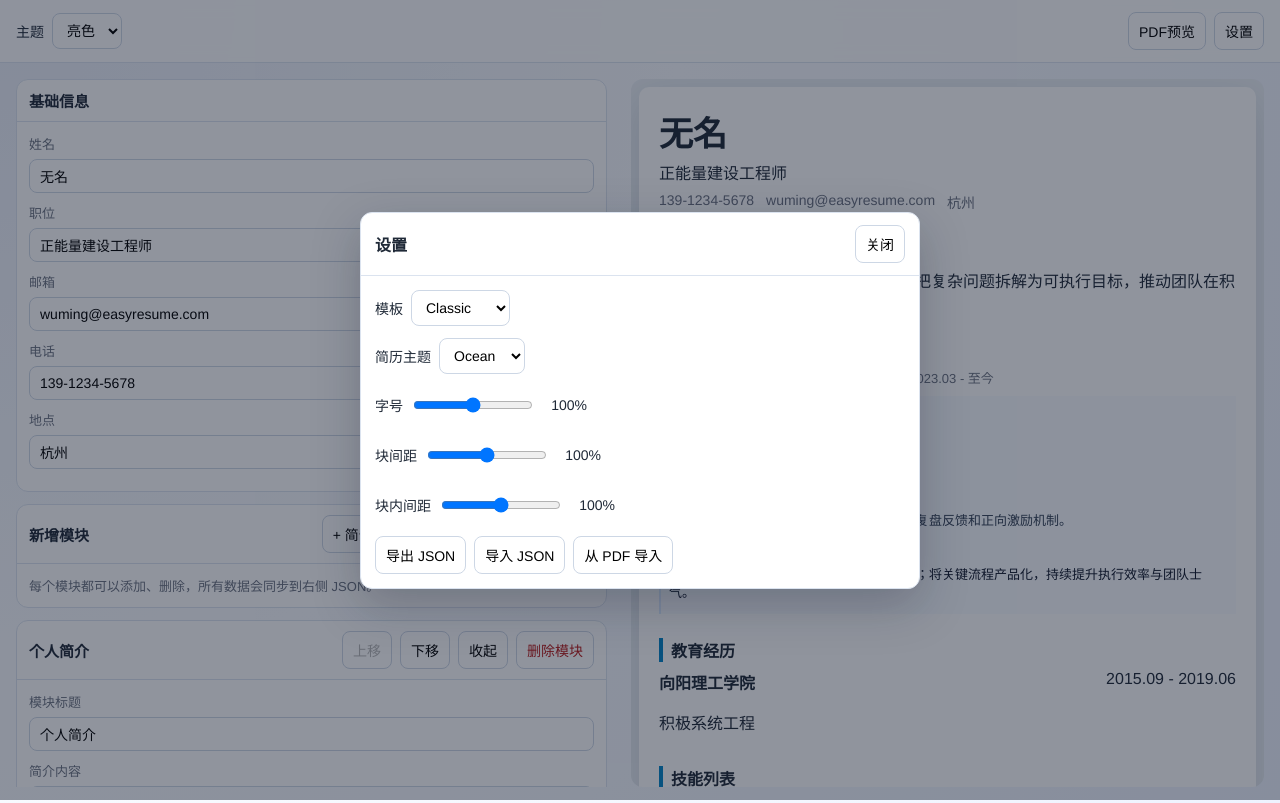
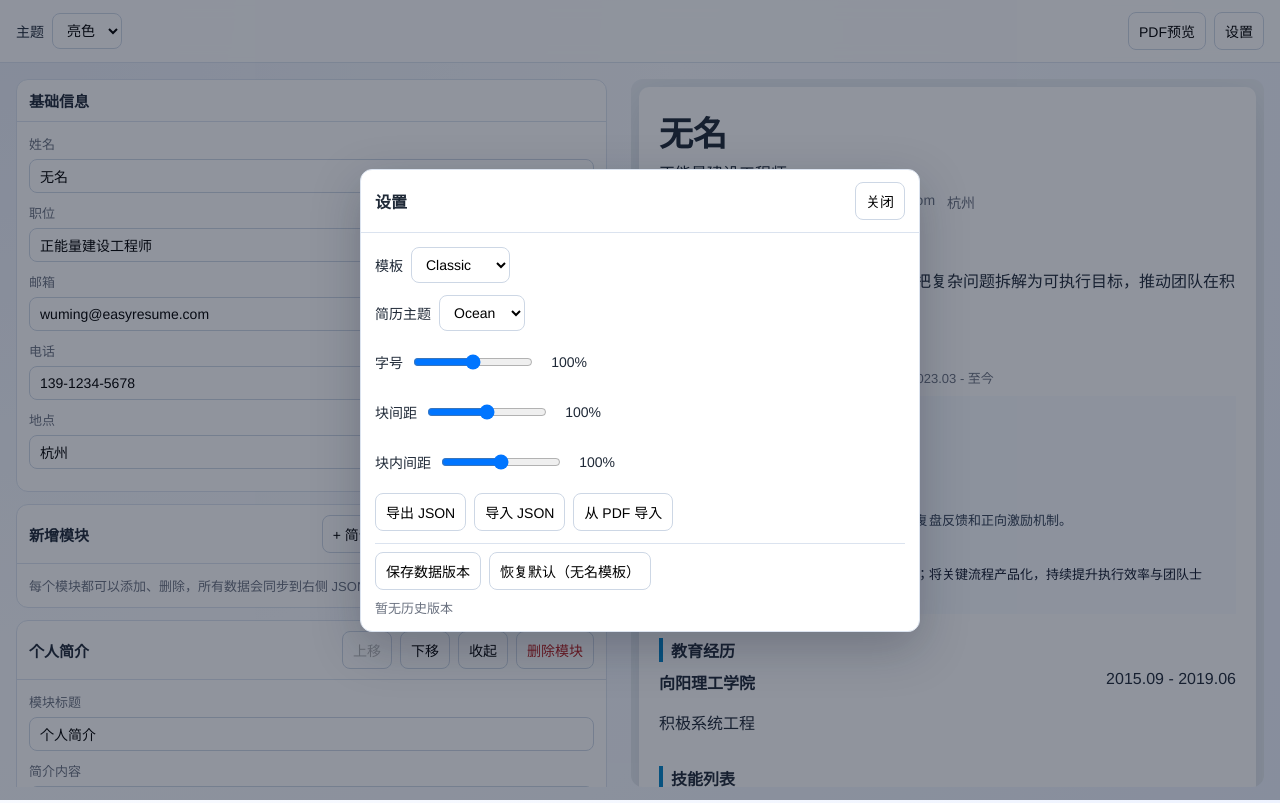
Before and after one commit to wylovely/EasyResume, a React (Vite) app: page / in a window 1280 px wide. Both pictures are taken after a click on the button "设置". Built offline with nearby package versions, Linux system fonts and the light colour scheme.

Commit message:
[feat]: add resume version snapshots apply history and default restore

```diff
--- a/src/App.tsx
+++ b/src/App.tsx
@@ -1,4 +1,4 @@
-import { CSSProperties, ChangeEvent, useEffect, useRef, useState } from 'react';
+import { CSSProperties, ChangeEvent, useEffect, useMemo, useRef, useState } from 'react';
 import EditorPanel from './components/business/EditorPanel';
 import PreviewPanel from './components/business/PreviewPanel';
 import PdfPreviewModal from './components/business/PdfPreviewModal';
@@ -6,7 +6,7 @@ import TopToolbar from './components/business/TopToolbar';
 import SettingsModal from './components/business/SettingsModal';
 import { TEMPLATE_REGISTRY } from './components/business/PreviewPanel/templates/templateRegistry';
 import { createDefaultResume } from './data/defaultResume';
-import { ThemeType, TemplateType, UiTheme } from './types/resume';
+import { ResumeData, ThemeType, TemplateType, UiTheme } from './types/resume';
 import {
   LocalExtendedConfig,
   createDefaultExtendedConfig,
@@ -69,6 +69,50 @@ const buildResumeFileBaseName = (
 };
 
 const PDF_SOFT_BREAK_CLASS = 'pdf-soft-break-before';
+const RESUME_VERSIONS_KEY = 'resumeVersions';
+const MAX_RESUME_VERSIONS = 20;
+
+interface ResumeVersionRecord {
+  id: string;
+  label: string;
+  createdAt: string;
+  resume: ResumeData;
+}
+
+const cloneResume = (value: ResumeData): ResumeData => {
+  if (typeof structuredClone === 'function') return structuredClone(value);
+  return JSON.parse(JSON.stringify(value)) as ResumeData;
+};
+
+const buildVersionLabel = (basics: { name: string; phone: string; role: string }): string => {
+  const name = basics.name.trim() || '无名';
+  const phone = basics.phone.trim() || '无电话';
+  const role = basics.role.trim() || '未设置岗位';
+  return `${name}-${phone}-${role}`;
+};
+
+const readResumeVersions = (source: Record<string, unknown>): ResumeVersionRecord[] => {
+  const raw = source[RESUME_VERSIONS_KEY];
+  if (!Array.isArray(raw)) return [];
+
+  return raw
+    .map((item) => {
+      if (typeof item !== 'object' || item === null) return null;
+      const record = item as Record<string, unknown>;
+      if (typeof record.id !== 'string') return null;
+      if (typeof record.label !== 'string') return null;
+      if (typeof record.createdAt !== 'string') return null;
+      if (!isResumeData(record.resume)) return null;
+
+      return {
+        id: record.id,
+        label: record.label,
+        createdAt: record.createdAt,
+        resume: record.resume,
+      } satisfies ResumeVersionRecord;
+    })
+    .filter((item): item is ResumeVersionRecord => item !== null);
+};
 
 const applyPdfSoftBreaks = (target: HTMLElement): void => {
   const paperRect = target.getBoundingClientRect();
@@ -120,6 +164,7 @@ const App = () => {
   const [pdfImporting, setPdfImporting] = useState(false);
   const importInputRef = useRef<HTMLInputElement>(null);
   const importPdfInputRef = useRef<HTMLInputElement>(null);
+  const resumeVersions = useMemo(() => readResumeVersions(localConfig.pageConfigs), [localConfig.pageConfigs]);
 
   useEffect(() => {
     let disposed = false;
@@ -402,6 +447,44 @@ const App = () => {
     '--inner-gap-scale': innerGapScale.toString(),
   } as CSSProperties;
 
+  const saveResumeVersion = () => {
+    const createdAt = new Date().toLocaleString('zh-CN', { hour12: false });
+    const snapshot: ResumeVersionRecord = {
+      id: `${Date.now()}-${Math.random().toString(16).slice(2, 8)}`,
+      label: buildVersionLabel(resume.basics),
+      createdAt,
+      resume: cloneResume(resume),
+    };
+
+    setLocalConfig((current) => {
+      const currentVersions = readResumeVersions(current.pageConfigs);
+      const nextVersions = [snapshot, ...currentVersions].slice(0, MAX_RESUME_VERSIONS);
+      return {
+        ...current,
+        pageConfigs: {
+          ...current.pageConfigs,
+          [RESUME_VERSIONS_KEY]: nextVersions,
+        },
+      };
+    });
+    window.alert('当前简历数据已保存为历史版本。');
+  };
+
+  const applyResumeVersion = (id: string) => {
+    const target = resumeVersions.find((item) => item.id === id);
+    if (!target) {
+      window.alert('未找到该历史版本。');
+      return;
+    }
+    setResume(cloneResume(target.resume));
+    window.alert(`已应用历史版本：${target.label}`);
+  };
+
+  const restoreDefaultResume = () => {
+    setResume(createDefaultResume());
+    window.alert('已恢复默认简历模板（无名）。');
+  };
+
   return (
     <div className={`app app-ui-${uiTheme}`} style={appStyle}>
       <TopToolbar
@@ -446,6 +529,10 @@ const App = () => {
           if (pdfImporting) return;
           importPdfInputRef.current?.click();
         }}
+        versions={resumeVersions.map(({ id, label, createdAt }) => ({ id, label, createdAt }))}
+        onSaveVersion={saveResumeVersion}
+        onApplyVersion={applyResumeVersion}
+        onRestoreDefault={restoreDefaultResume}
       />
 
       <input
--- a/src/components/business/SettingsModal/index.tsx
+++ b/src/components/business/SettingsModal/index.tsx
@@ -1,4 +1,10 @@
 import { ThemeType, TemplateType } from '../../../types/resume';
+
+interface ResumeVersionItem {
+  id: string;
+  label: string;
+  createdAt: string;
+}
 
 interface SettingsModalProps {
   open: boolean;
@@ -17,6 +23,10 @@ interface SettingsModalProps {
   onExportJson: () => void;
   onImportJson: () => void;
   onImportPdf: () => void;
+  versions: ResumeVersionItem[];
+  onSaveVersion: () => void;
+  onApplyVersion: (id: string) => void;
+  onRestoreDefault: () => void;
 }
 
 const SettingsModal = ({
@@ -36,6 +46,10 @@ const SettingsModal = ({
   onExportJson,
   onImportJson,
   onImportPdf,
+  versions,
+  onSaveVersion,
+  onApplyVersion,
+  onRestoreDefault,
 }: SettingsModalProps) => {
   if (!open) return null;
 
@@ -120,6 +134,32 @@ const SettingsModal = ({
               从 PDF 导入
             </button>
           </div>
+
+          <div className="version-section">
+            <div className="settings-actions">
+              <button type="button" onClick={onSaveVersion}>
+                保存数据版本
+              </button>
+              <button type="button" onClick={onRestoreDefault}>
+                恢复默认（无名模板）
+              </button>
+            </div>
+
+            <div className="version-list">
+              {versions.length === 0 && <p className="tip">暂无历史版本</p>}
+              {versions.map((item) => (
+                <div className="version-row" key={item.id}>
+                  <div>
+                    <strong>{item.label}</strong>
+                    <p className="muted">{item.createdAt}</p>
+                  </div>
+                  <button type="button" onClick={() => onApplyVersion(item.id)}>
+                    应用
+                  </button>
+                </div>
+              ))}
+            </div>
+          </div>
         </div>
       </section>
     </div>
--- a/src/styles.css
+++ b/src/styles.css
@@ -174,6 +174,43 @@ button {
   display: flex;
   gap: 8px;
   flex-wrap: wrap;
+}
+
+.version-section {
+  display: flex;
+  flex-direction: column;
+  gap: 8px;
+  padding-top: 8px;
+  border-top: 1px solid var(--line);
+}
+
+.version-list {
+  display: flex;
+  flex-direction: column;
+  gap: 8px;
+  max-height: 220px;
+  overflow: auto;
+  padding-right: 4px;
+}
+
+.version-row {
+  display: flex;
+  justify-content: space-between;
+  gap: 8px;
+  align-items: flex-start;
+  border: 1px solid var(--line);
+  border-radius: 8px;
+  padding: 8px;
+  background: #f8fafc;
+}
+
+.version-row strong {
+  font-size: 13px;
+}
+
+.version-row .muted {
+  margin: 4px 0 0;
+  font-size: 12px;
 }
 
 .button-link {
@@ -585,6 +622,11 @@ textarea {
   color: #cbd5e1;
 }
 
+.app-ui-dark .version-row {
+  border-color: #334155;
+  background: #0f1a2f;
+}
+
 @media (max-width: 1024px) {
   .workspace {
     grid-template-columns: 1fr;
```
